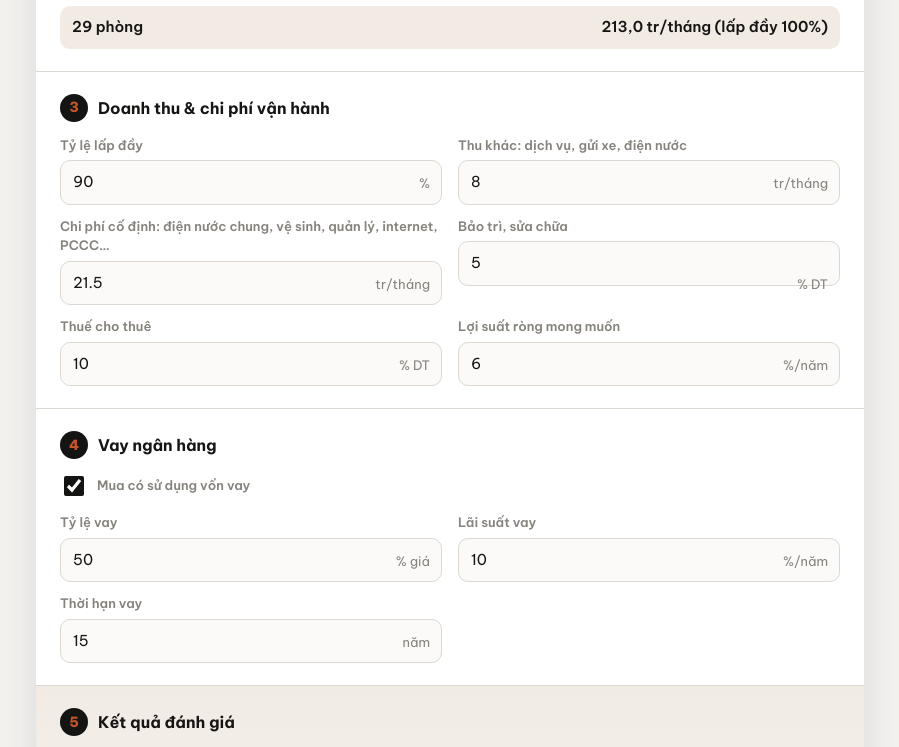
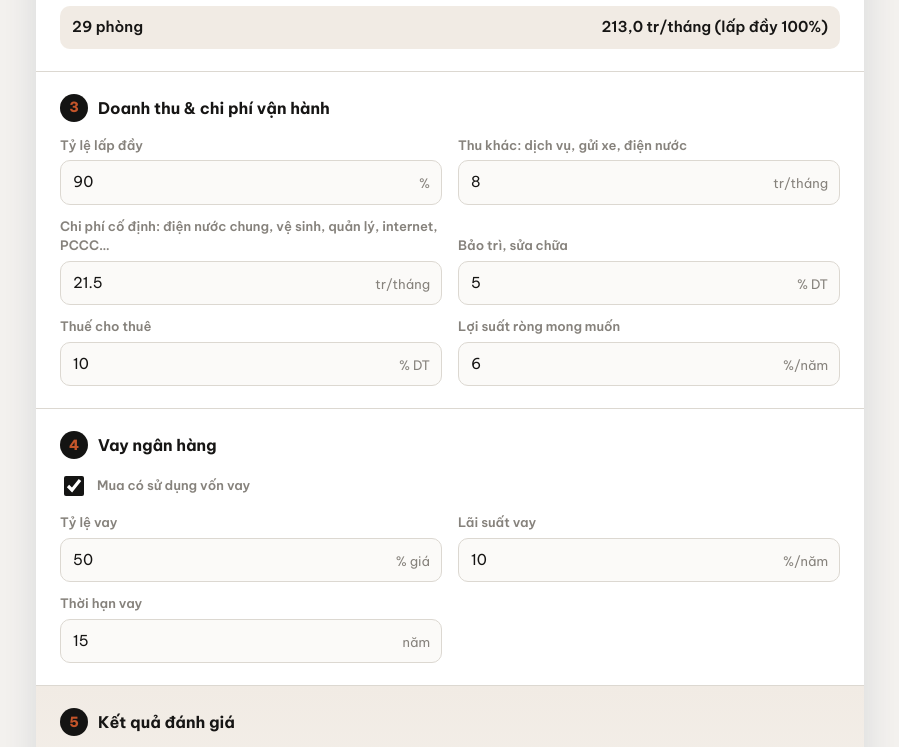
Before and after one commit to khoitran279/minhtribds, a plain HTML site: page tinh-dong-tien.html in a window 1280 px wide. Shown: the part 940-1687 px from the top of the page, without its empty margins (190-1089 px from the left). Drawn offline with Linux system fonts and the light colour scheme.

Commit message:
Sửa lệch ô Bảo trì, sửa chữa ở mục 3 trang tính dòng tiền
Nhãn ô Chi phí cố định xuống 2 dòng làm hàng cao hơn, chữ đơn vị của ô bên cạnh bị tụt xuống dưới. Căn các ô trong lưới theo đáy (align-items:end).

Co-Authored-By: Claude Opus 5.5 <noreply@anthropic.com>
Claude-Session: https://claude.ai/code/session_01QRcZo7DwA6BZozugJ9tGMK

```diff
--- a/tinh-dong-tien.html
+++ b/tinh-dong-tien.html
@@ -54,7 +54,7 @@ body{margin:0;background:var(--bg);color:var(--ink);font-family:"Be Vietnam Pro"
 .num{flex:none;width:28px;height:28px;border-radius:50%;background:var(--navy);color:var(--gold);display:grid;place-items:center;font-size:14px;font-weight:800}
 @media (prefers-color-scheme: dark){:root:not([data-theme="light"]) .num{background:var(--gold);color:var(--navy)}}
 .hint{font-size:12.5px;color:var(--muted);margin:-8px 0 14px}
-.grid{display:grid;grid-template-columns:repeat(2,minmax(0,1fr));gap:12px 16px}
+.grid{display:grid;grid-template-columns:repeat(2,minmax(0,1fr));gap:12px 16px;align-items:end}
 .full{grid-column:1/-1}
 label{display:block;font-size:13px;font-weight:600;color:var(--muted);margin-bottom:5px}
 .field{position:relative}
```
